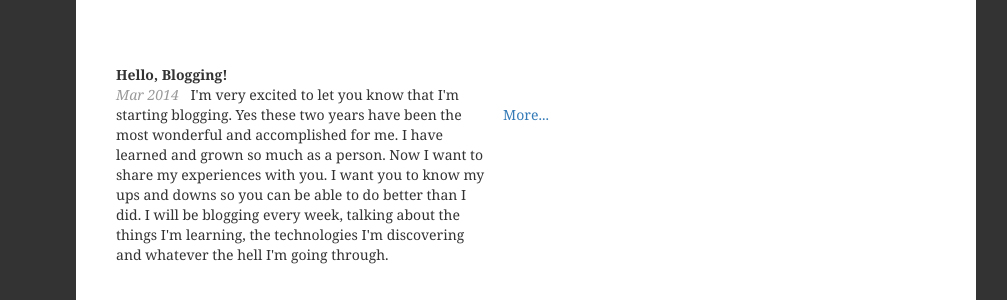
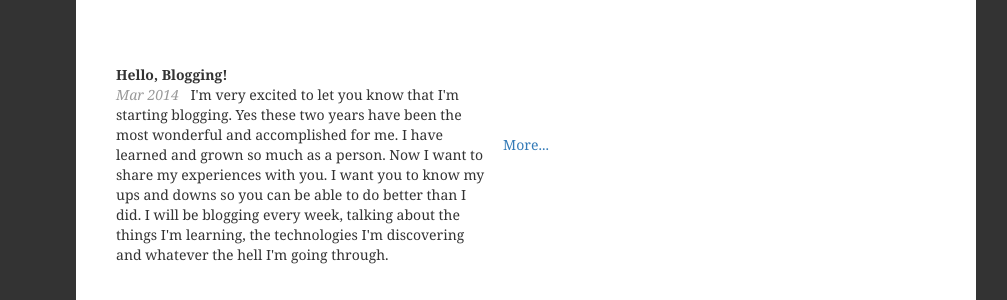
Before and after one commit to didia/thefuture2092.github.io, a Jekyll site: the page built from index.html, in a window 1280 px wide. Shown: the part 446-746 px from the top of the page, without its empty margins (164-1171 px from the left). Built offline with Jekyll 4.4.1, drawn with Linux system fonts in a browser that asks for light colours; nearby versions of some CDN libraries; some web fonts are replaced; Markdown is read by kramdown in place of the engine named in the settings.

Commit message:
Add a margin top to place the more in the bottom on main page

```diff
--- a/_layouts/default.html
+++ b/_layouts/default.html
@@ -218,6 +218,7 @@ div.content.intro {
 /* posts */
 
 div.posts div.end {
+  margin-top:30px;
   padding:40px;
   text-align:center;
 }
```
